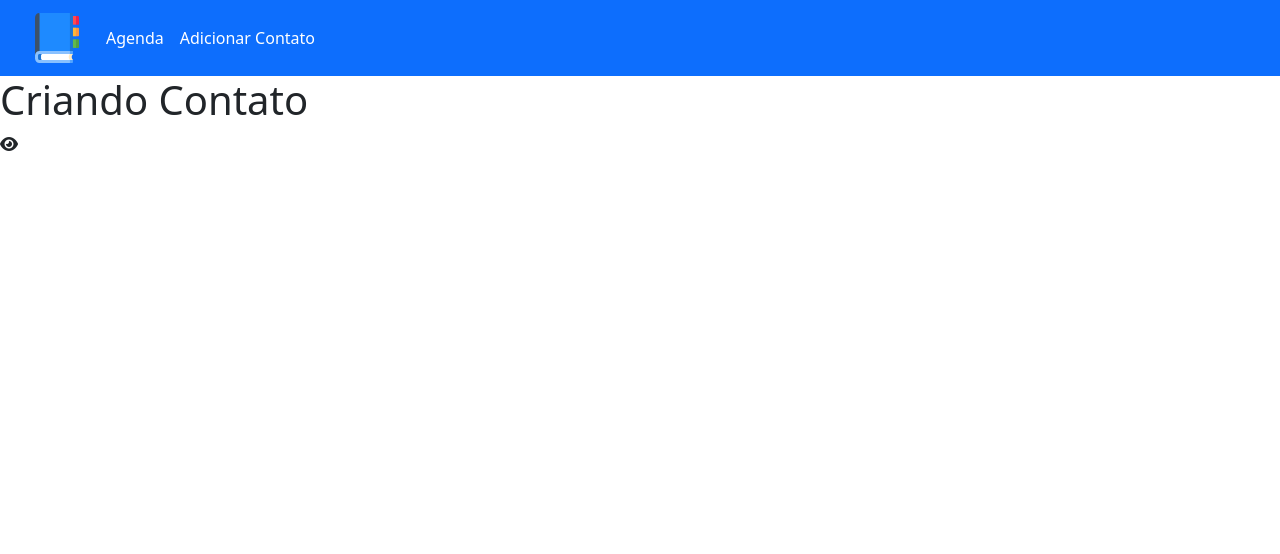
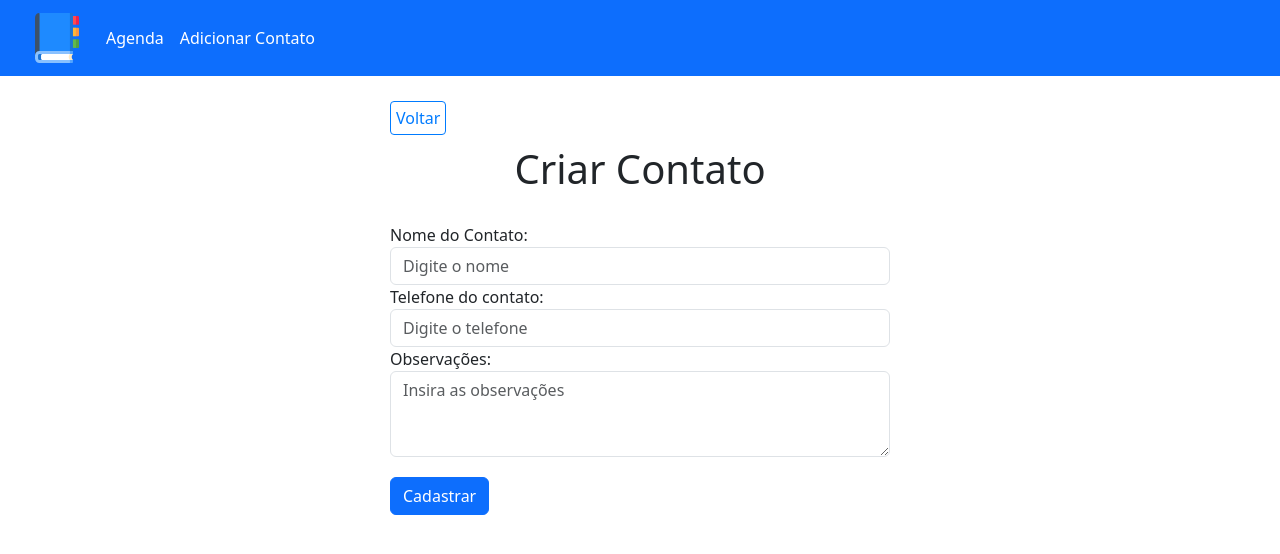
Before and after one commit to MarquinhoCF/Projeto-PHP-Agenda, a PHP site: page /create.php in a window 1280 px wide. Shown: the top 554 px of the page. Run offline with PHP 8.4, Linux system fonts and the light colour scheme; data that the repository does not hold is empty.

Commit message:
Criando tela de adicionar contato

```diff
--- a/create.php
+++ b/create.php
@@ -4,8 +4,27 @@
 
 ?>
 
-    <h1>Criando Contato</h1>
-    <i class="fas fa-eye"></i>
+    <div class="container">
+        <?php include_once("templates/backbtn.html") ?>
+        <h1 id="main-title">Criar Contato</h1>
+        <form id="create-form" action="<?= $BASE_URL ?>config/process.php" method="POST">
+            <input type="hidden" name="type" value="create">
+            <div class="form-group">
+                <label for="name">Nome do Contato:</label>
+                <input type="text" class="form-control" id="name" name="name" placeholder="Digite o nome" required>
+            </div>
+            <div class="form-group">
+                <label for="phone">Telefone do contato:</label>
+                <input type="text" class="form-control" id="phone" name="phone" placeholder="Digite o telefone" required>
+            </div>
+            <div class="form-group">
+                <label for="observations">Observações:</label>
+                <textarea type="text" class="form-control" id="observations" name="observations"
+                placeholder="Insira as observações" rows="3"></textarea>
+            </div>
+            <button id="btn-submit" type="submit" class="btn btn-primary">Cadastrar</button>
+        </form>
+    </div>
 
 <?php
 
--- a/css/styles.css
+++ b/css/styles.css
@@ -100,3 +100,14 @@
 .bold {
     font-weight: bold;
 }
+
+/* CREATE CONTACT */
+#create-form,
+#edit-form {
+    width: 500px;
+    margin: 0 auto;
+}
+
+#btn-submit {
+    margin-top: 20px;
+}
```
